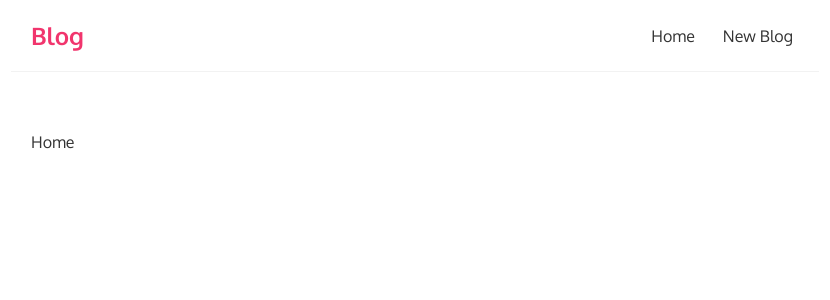
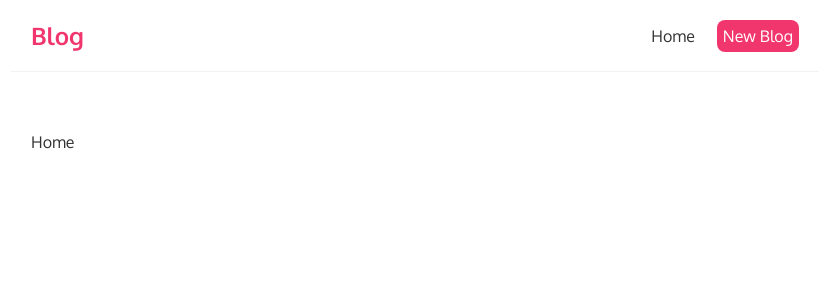
Before and after one commit to viktorsuster/React-Fundamentals, a React (Create React App) app: page / in a window 1280 px wide. Shown: the top 300 px of the page, without its empty margins (225-1055 px from the left). Built offline with nearby package versions, Linux system fonts and the light colour scheme.

Commit message:
Inline styling

```diff
--- a/src/Components/Navbar/index.jsx
+++ b/src/Components/Navbar/index.jsx
@@ -6,7 +6,10 @@ const Navbar = () => {
       <h1>Blog</h1>
       <div className='links'>
       <a href='/'>Home</a>
-      <a href='/create'>New Blog</a>
+      <a href='/create'
+         style={{color: "white",
+                 backgroundColor: "#f1356d",
+                 borderRadius: "8px" }}>New Blog</a>
       </div>
     </nav>
   )
```
